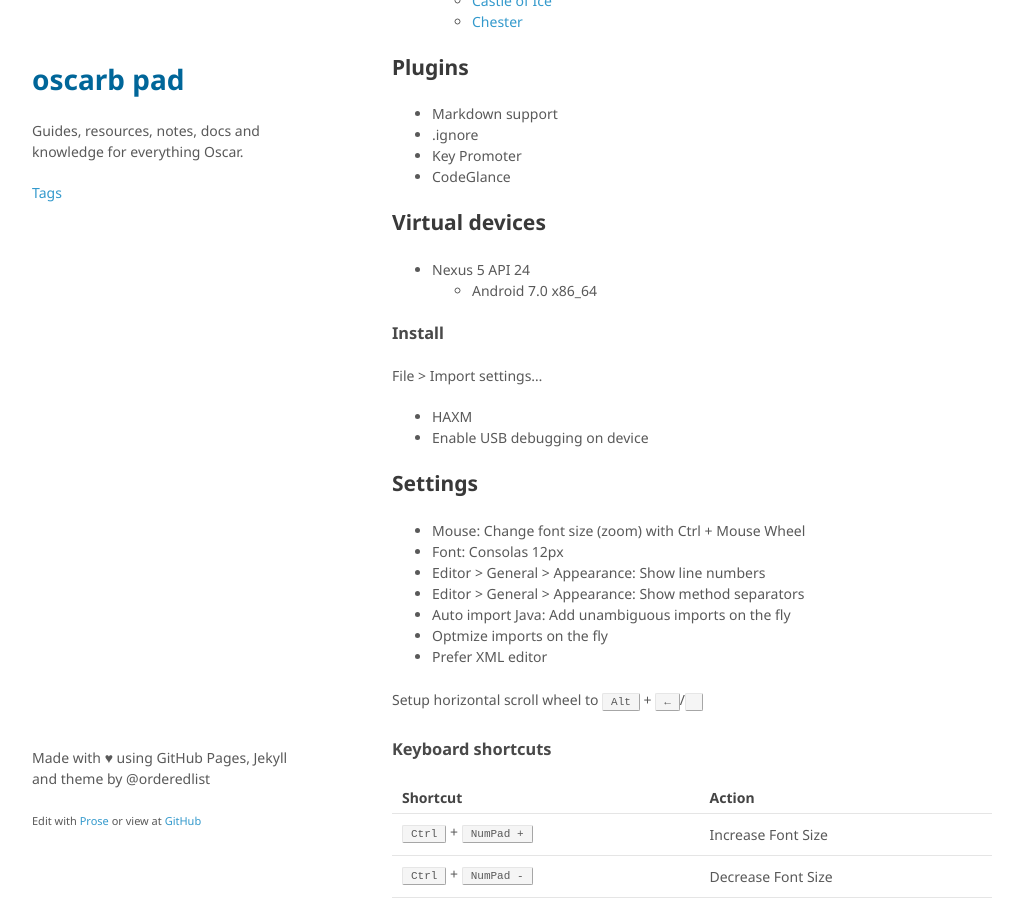
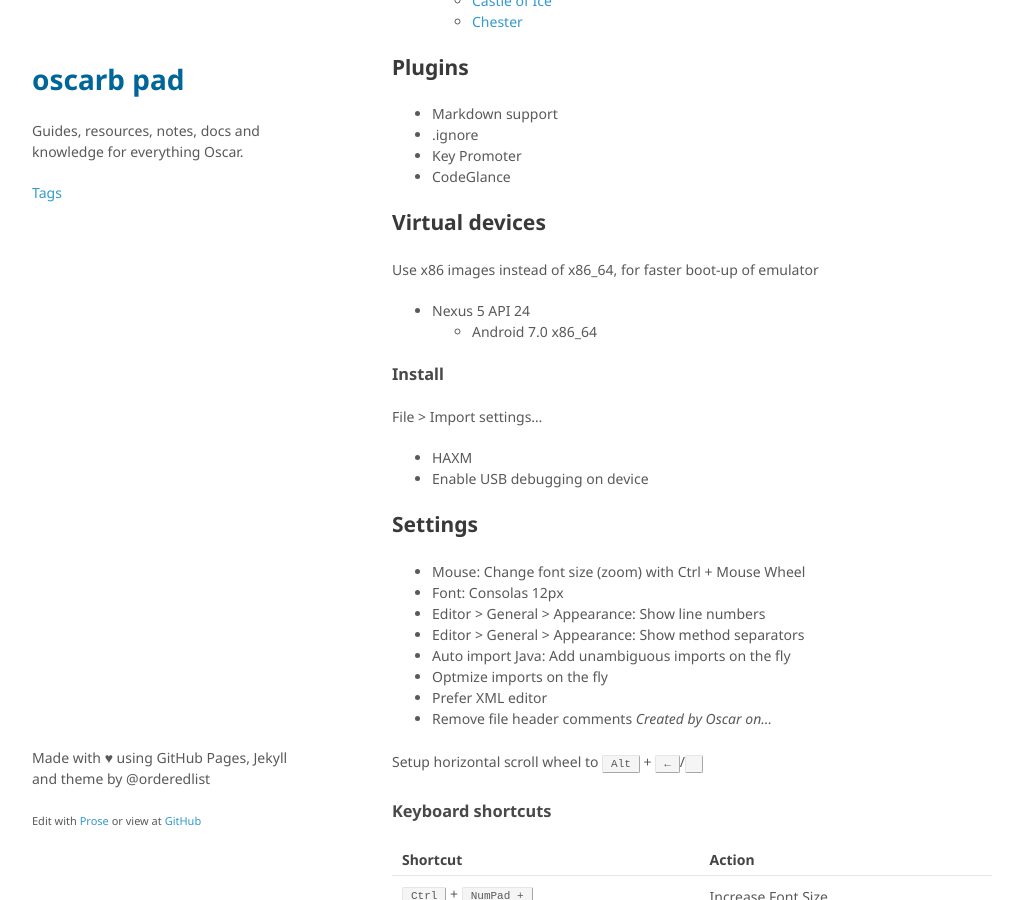
Before and after one commit to oscarb/pad, a Jekyll site: the page built from _docs/android-studio.md, in a window 1280 px wide and 900 px high, scrolled down 307 px. Shown: the whole window, without its empty margins (128-1151 px from the left). Built offline with Jekyll 4.4.1, drawn with Linux system fonts in a browser that asks for light colours; some web fonts are replaced.

Commit message:
Updated android-studio.md

```diff
--- a/_docs/android-studio.md
+++ b/_docs/android-studio.md
@@ -27,6 +27,8 @@ published: true
 
 ## Virtual devices
 
+Use x86 images instead of x86_64, for faster boot-up of emulator
+
 * Nexus 5 API 24
   * Android 7.0 x86_64
 
@@ -48,6 +50,7 @@ File > Import settings...
 * Auto import Java: Add unambiguous imports on the fly
 * Optmize imports on the fly
 * Prefer XML editor
+* Remove file header comments _Created by Oscar on..._
 
 Setup horizontal scroll wheel to <kbd>Alt</kbd> + <kbd>←</kbd>/<kbd></kbd>
 
```
